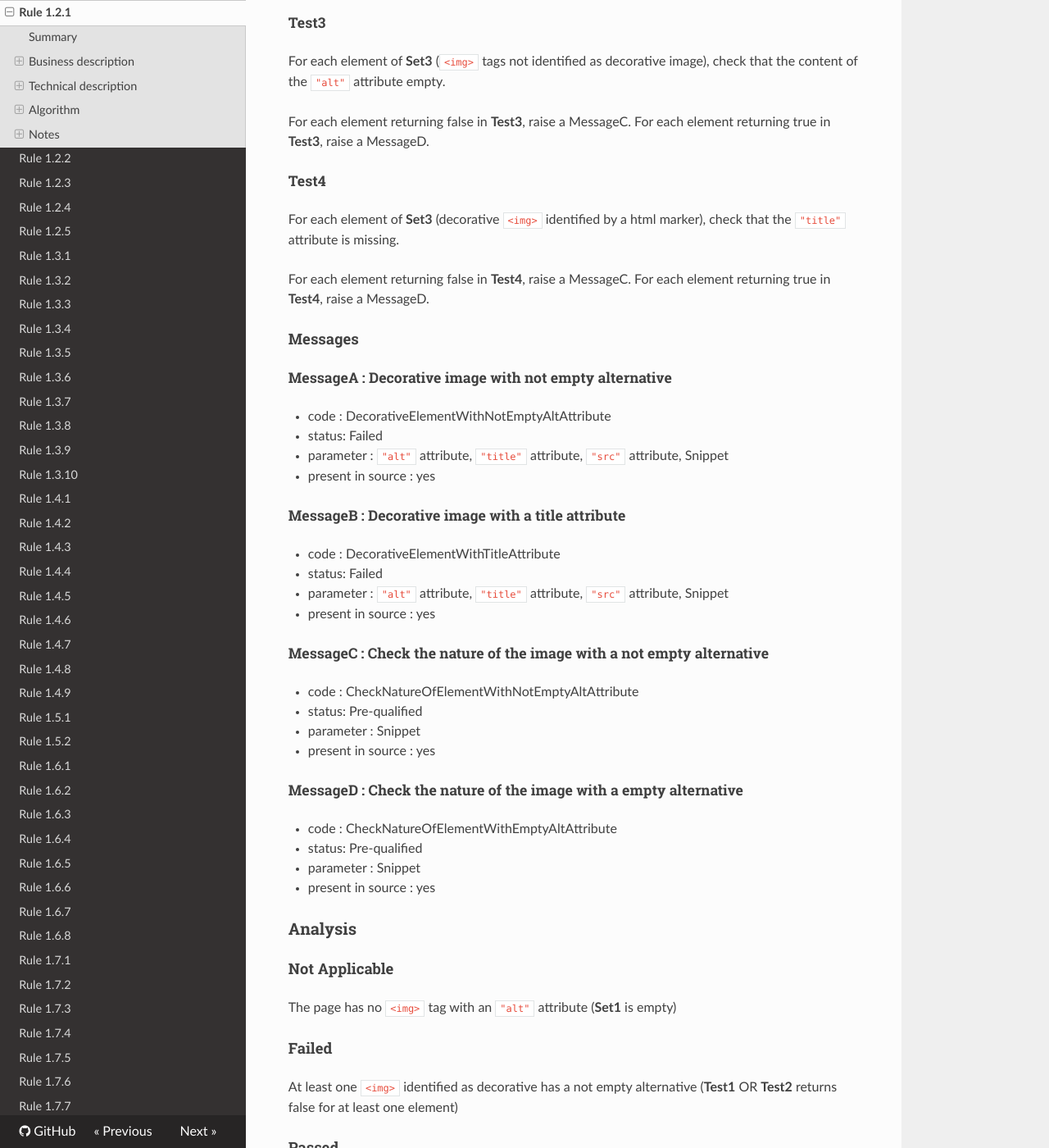
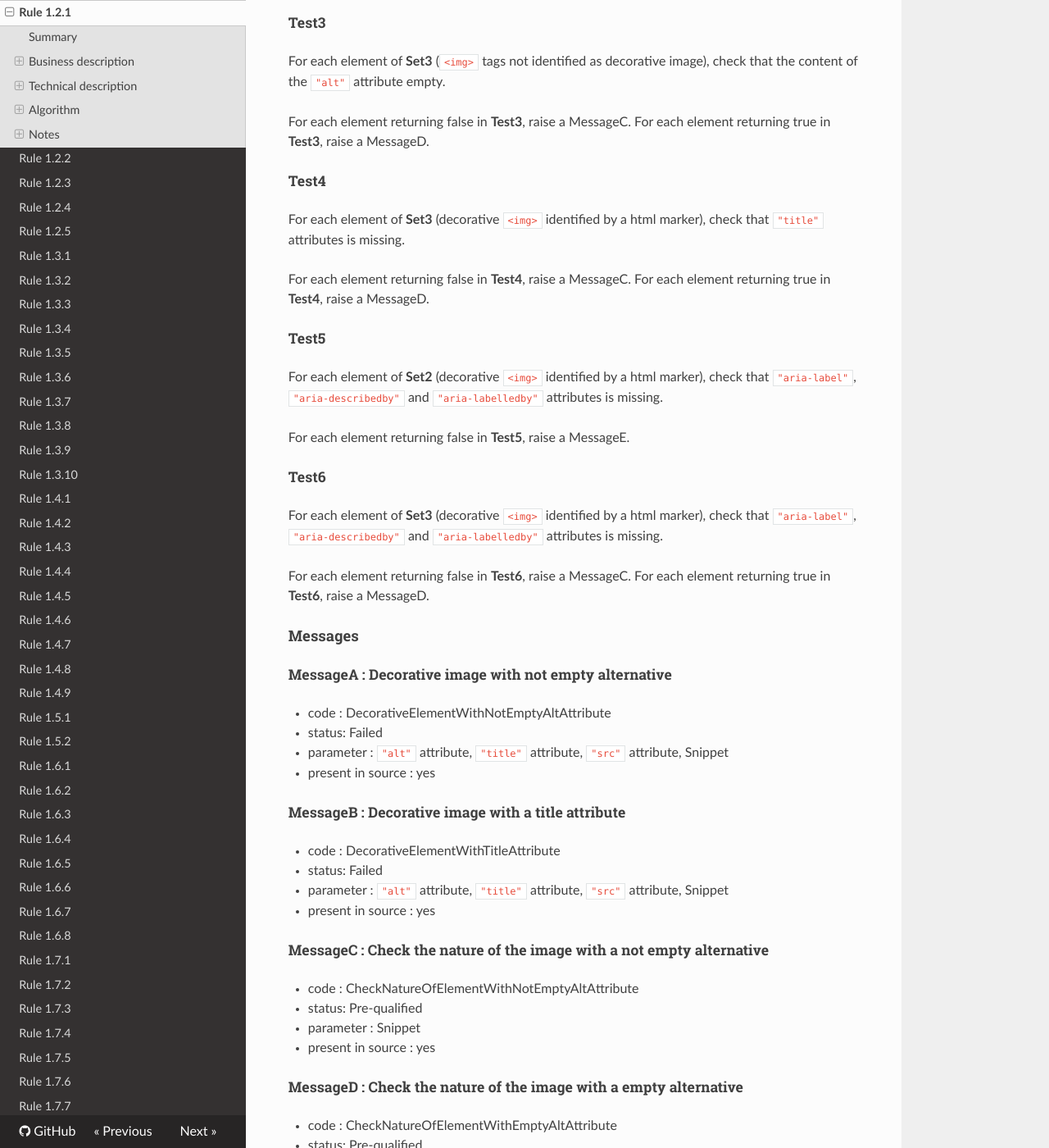
Before and after one commit to Tanaguru/RGAA3-2016, an MkDocs documentation site: the page built from docs/Rule-1-2-1.md, in a window 1280 px wide and 1400 px high, scrolled down 1998 px. Shown: the whole window at 82% size. Built offline with MkDocs 1.6.1, drawn with Linux system fonts in a browser that asks for light colours; nearby versions of some CDN libraries; old or Windows-style settings are respelled for this version of MkDocs; some of the changed text lies outside the part shown.

Commit message:
Update Fiches techniques test 1.2.1

```diff
--- a/docs/Rule-1-2-1.md
+++ b/docs/Rule-1-2-1.md
@@ -77,10 +77,23 @@ For each element returning true in **Test3**, raise a MessageD.
 
 ##### Test4
 
-For each element of **Set3** (decorative `<img>` identified by a html marker), check that the `"title"` attribute is missing.
+For each element of **Set3** (decorative `<img>` identified by a html marker), check that `"title"` attributes is missing.
 
 For each element returning false in **Test4**, raise a MessageC.
 For each element returning true in **Test4**, raise a MessageD.
+
+##### Test5
+
+For each element of **Set2** (decorative `<img>` identified by a html marker), check that `"aria-label"`, `"aria-describedby"` and `"aria-labelledby"` attributes is missing.
+
+For each element returning false in **Test5**, raise a MessageE.
+
+##### Test6
+
+For each element of **Set3** (decorative `<img>` identified by a html marker), check that `"aria-label"`, `"aria-describedby"` and `"aria-labelledby"` attributes is missing.
+
+For each element returning false in **Test6**, raise a MessageC.
+For each element returning true in **Test6**, raise a MessageD.
 
 #### Messages
 
@@ -112,6 +125,13 @@ For each element returning true in **Test4**, raise a MessageD.
 -    parameter : Snippet
 -    present in source : yes
 
+##### MessageE : Decorative image with an Aria attribute
+
+-    code : DecorativeElementWithAriaAttribute
+-    status: Failed
+-    parameter : `"alt"` attribute, `"aria-label"` attribute, `"aria-describedby"` attribute, `"aria-labelledby"` attribute, `"src"` attribute, Snippet
+-    present in source : yes
+
 ### Analysis
 
 #### Not Applicable
@@ -120,11 +140,11 @@ The page has no `<img>` tag with an `"alt"` attribute (**Set1** is empty)
 
 #### Failed
 
-At least one `<img>` identified as decorative has a not empty alternative (**Test1** OR **Test2** returns false for at least one element)
+At least one `<img>` identified as decorative has a not empty alternative (**Test1**, **Test2** OR **Test5** returns false for at least one element)
 
 #### Passed
 
-All the `<img>` of the page are identified as decorative and have an empty alternative (**Set3** is empty and **Test1** AND **Test2** returns true for all element)
+All the `<img>` of the page are identified as decorative and have an empty alternative (**Set3** is empty and **Test1**, **Test2** AND **Test5** returns true for all element)
 
 #### Pre-qualified
 
```
